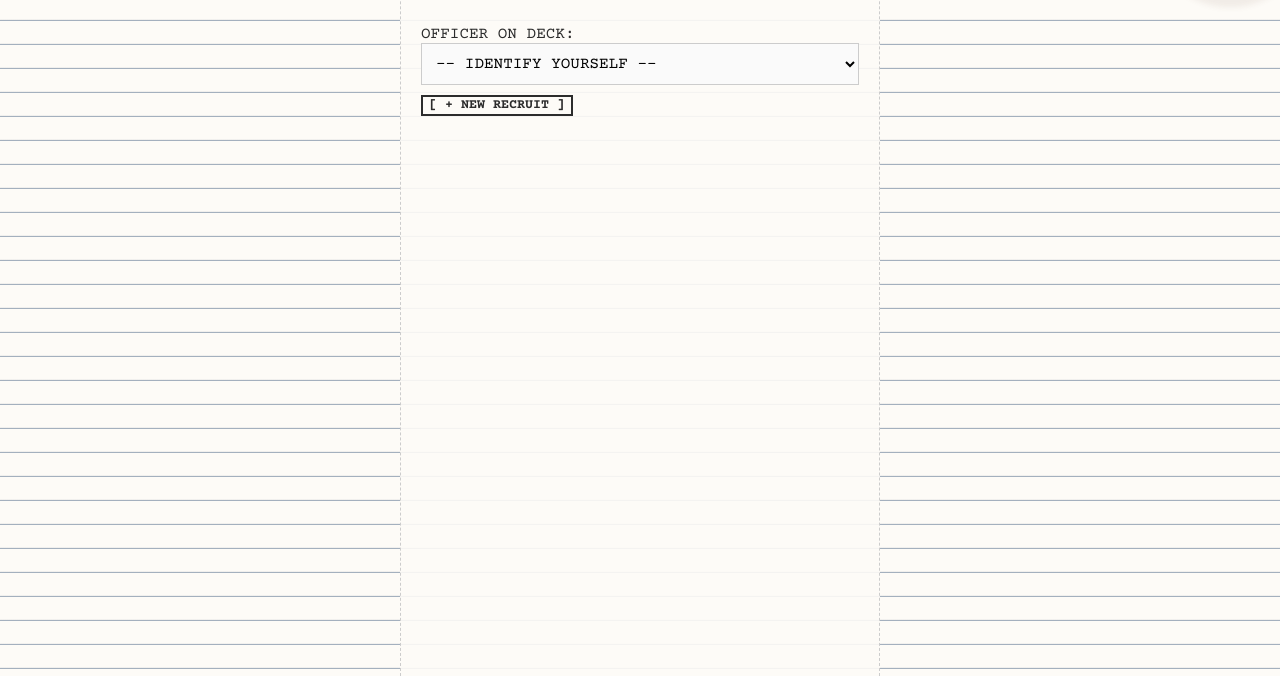
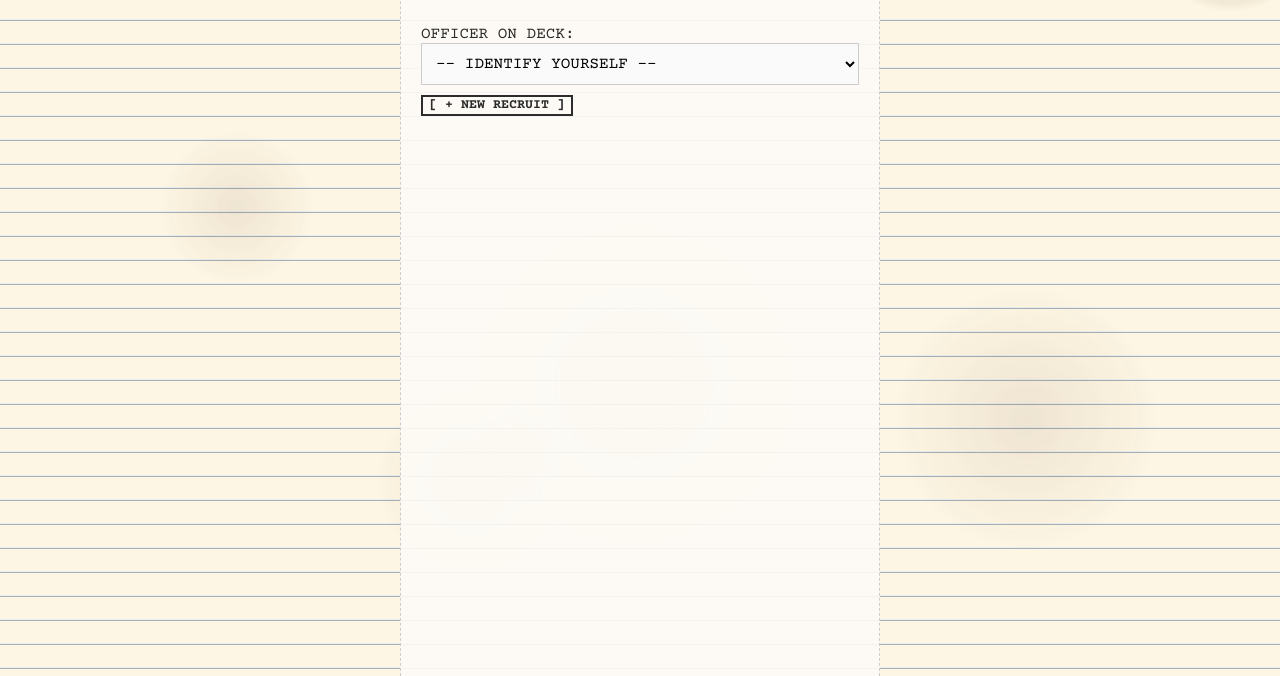
Before and after one commit to jakubstenc/CREAFcoffee, a website: page index.html in a window 1280 px wide. Shown: the part 124-800 px from the top of the page. Drawn offline with nearby package versions, Linux system fonts and the light colour scheme; no server answers.

Commit message:
Update visual theme: creamy paper, random stains, and fix Recruit UI

```diff
--- a/app.js
+++ b/app.js
@@ -52,6 +52,7 @@ const closeModal = document.querySelector('.close-modal');
 
 function init() {
     setupRealtimeListeners();
+    addRandomStains(); // Add visual flair
 
     // Event Listeners
     userSelect.addEventListener('change', handleUserLogin);
@@ -172,11 +173,7 @@ function updateUserDropdown(users) {
 function handleUserLogin(e) {
     const val = e.target.value;
     if (val === "__NEW__") {
-        userSelect.style.display = 'none';
-        newUserContainer.style.display = 'flex';
-        newUserInput.style.display = 'block';
-        newUserInput.focus();
-        dashboard.classList.add('hidden');
+        enterNewUserMode();
     } else {
         // Use cached user data
         const selectedUser = allUsers.find(u => u.id === val);
@@ -191,9 +188,26 @@ function handleUserLogin(e) {
     }
 }
 
+function enterNewUserMode() {
+    userSelect.style.display = 'none';
+    newUserInput.style.display = 'block';
+    newUserInput.focus();
+    dashboard.classList.add('hidden');
+    addUserBtn.textContent = "[ CONFIRM RECRUIT ]";
+}
+
 function handleAddUser() {
+    // If input is hidden (or we are not in add mode), switch to add mode
+    if (newUserInput.style.display === 'none' || newUserInput.style.display === '') {
+        enterNewUserMode();
+        return;
+    }
+
     const name = newUserInput.value.trim();
-    if (!name) return;
+    if (!name) {
+        alert("Please enter a name.");
+        return;
+    }
 
     db.collection('users').add({
         name: name,
@@ -203,9 +217,9 @@ function handleAddUser() {
         console.log("User added:", docRef.id);
         // Reset UI
         newUserInput.value = "";
-        newUserContainer.style.display = 'none';
+        newUserInput.style.display = 'none';
         userSelect.style.display = 'block';
-        // Auto-select is tricky without waiting for listener, but listener will fire.
+        addUserBtn.textContent = "[ + NEW RECRUIT ]";
         alert(`Welcome, ${name}. Select your name from the list.`);
     });
 }
@@ -304,5 +318,29 @@ function downloadCSV() {
     });
 }
 
+function addRandomStains() {
+    // Add 2-5 random circular stains
+    const numStains = 2 + Math.floor(Math.random() * 4);
+
+    for (let i = 0; i < numStains; i++) {
+        const stain = document.createElement('div');
+        stain.classList.add('coffee-stain-random');
+
+        // Random size
+        const size = 150 + Math.random() * 200;
+        stain.style.width = `${size}px`;
+        stain.style.height = `${size}px`;
+
+        // Random position (avoid center if possible, but random is random)
+        stain.style.top = `${Math.random() * 100}vh`;
+        stain.style.left = `${Math.random() * 100}vw`;
+
+        // Random irregularity
+        stain.style.borderRadius = `${40 + Math.random() * 20}% ${40 + Math.random() * 20}% ${40 + Math.random() * 20}% ${40 + Math.random() * 20}%`;
+
+        document.body.appendChild(stain);
+    }
+}
+
 // Start
 document.addEventListener('DOMContentLoaded', init);
--- a/style.css
+++ b/style.css
@@ -1,9 +1,9 @@
 :root {
-    --paper-bg: #fdfbf7;
+    --paper-bg: #fdf6e4;
     --ink-color: #2c2c2c;
     --line-color: #a4b0be;
     --highlight: #c0392b;
-    --stain-color: rgba(121, 85, 72, 0.15);
+    --stain-color: rgba(101, 67, 33, 0.12);
     --font-heading: 'Special Elite', cursive;
     --font-body: 'Courier Prime', monospace;
 }
@@ -280,6 +280,17 @@ button#log-supply-btn {
     margin: 10px 0;
 }
 
+/* Random Stains */
+.coffee-stain-random {
+    position: fixed;
+    border-radius: 50%;
+    background: radial-gradient(circle, var(--stain-color) 0%, transparent 70%);
+    pointer-events: none;
+    z-index: -1;
+    filter: blur(5px);
+    opacity: 0.8;
+}
+
 /* Mobile Adjustments */
 @media (max-width: 400px) {
     h1 {
```
